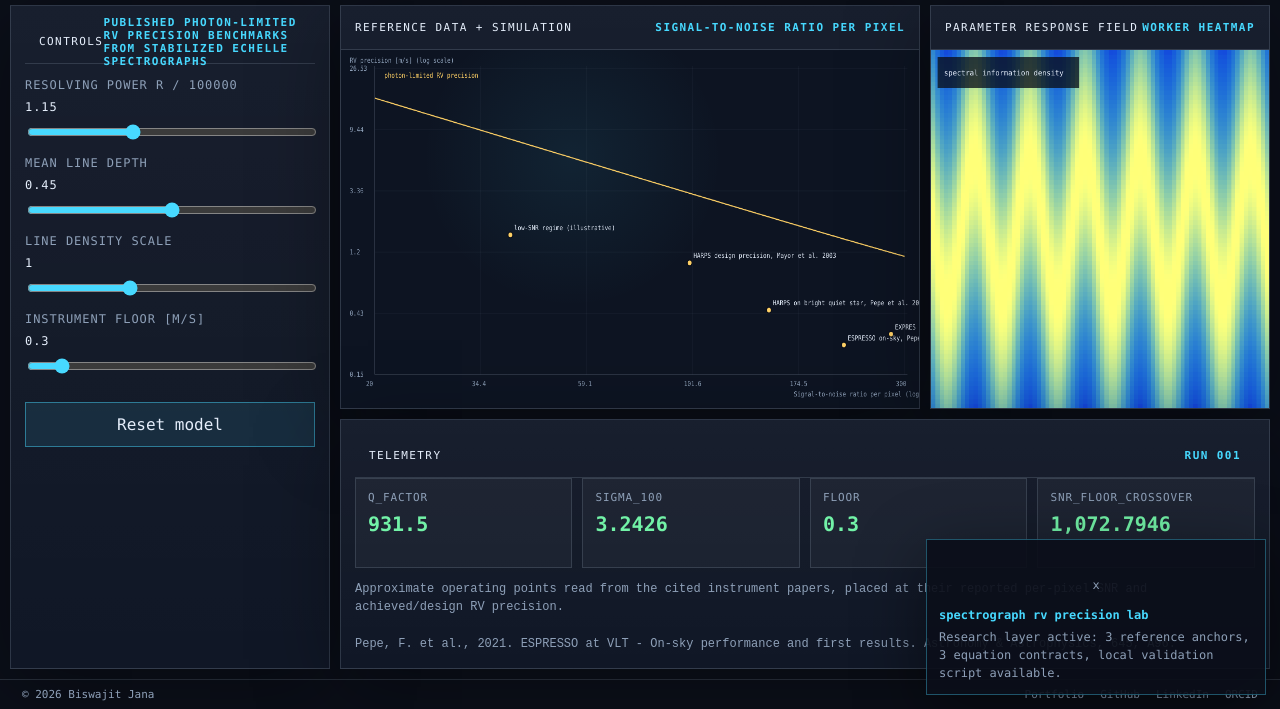
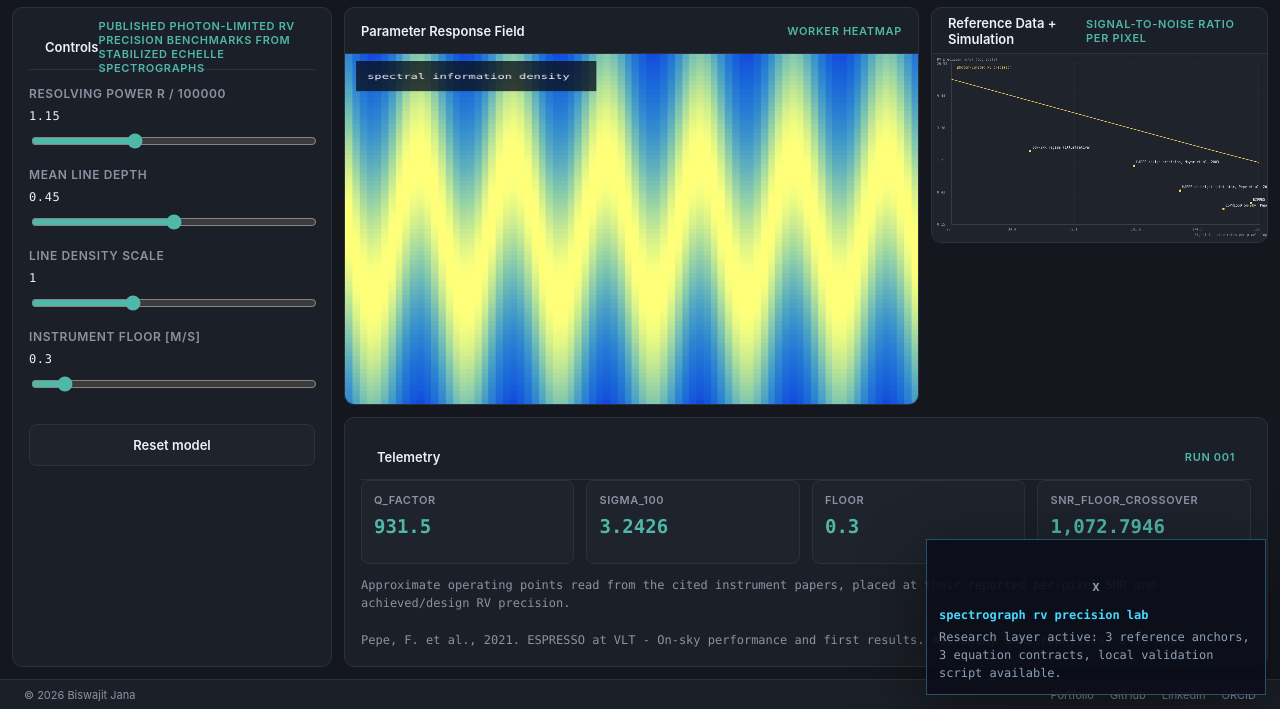
Before and after one commit to Biswajit1999/spectrograph-rv-precision-lab, a website: page index.html in a window 1280 px wide. Shown: the part 91-800 px from the top of the page. Drawn offline with Linux system fonts and the light colour scheme.

Commit message:
Redesign dashboard: clean modern scientific look with bespoke teal (spectroscopy theme) accent
Replaces the shared neon-terminal template (hard rectangles, harsh cyan/green
glow, monospace-everywhere) with a soft-dark, rounded-panel design: Inter
sans-serif for UI text (monospace kept only for numeric readouts), generous
padding, and a distinct accent colour per lab so repos read as individually
designed rather than fifty copies of one template. Real-data reference
markers stay a consistent amber-gold across all labs as a deliberate
provenance convention. No HTML structure, class names, or physics changed.

```diff
--- a/app.js
+++ b/app.js
@@ -9,9 +9,9 @@
 const LOG=LAB.logLog;
 const toLog=v=>LOG?Math.log10(Math.max(v,1e-6)):v;
 function bounds(series,points){const xs=[],ys=[];for(const s of series||[]){xs.push(...s.x);ys.push(...s.y)}for(const p of points||[]){xs.push(p.x);ys.push(p.y)}const raw={minX:Math.min(...xs),maxX:Math.max(...xs),minY:Math.min(...ys),maxY:Math.max(...ys)};if(!LOG)return raw;return{minX:toLog(raw.minX),maxX:toLog(raw.maxX),minY:toLog(raw.minY),maxY:toLog(raw.maxY)}}
-function drawAxes(ctx,w,h,b){ctx.strokeStyle='rgba(148,163,184,.35)';ctx.lineWidth=1;ctx.beginPath();ctx.moveTo(70,28);ctx.lineTo(70,h-58);ctx.lineTo(w-24,h-58);ctx.stroke();ctx.fillStyle='#8ea0b8';ctx.font='12px Consolas, monospace';ctx.fillText(LAB.yLabel,18,22);ctx.fillText(LAB.xLabel,w-260,h-20);for(let i=0;i<=5;i++){const x=70+(w-100)*i/5,y=h-58-(h-90)*i/5;const xv=b.minX+(b.maxX-b.minX)*i/5,yv=b.minY+(b.maxY-b.minY)*i/5;ctx.fillText(fmt(LOG?10**xv:xv,LOG?1:2),x-18,h-38);ctx.fillText(fmt(LOG?10**yv:yv,LOG?2:2),18,y+4);ctx.strokeStyle='rgba(148,163,184,.10)';ctx.beginPath();ctx.moveTo(x,28);ctx.lineTo(x,h-58);ctx.moveTo(70,y);ctx.lineTo(w-24,y);ctx.stroke()}}
-function drawSeries(){const canvas=$('seriesCanvas'),ctx=canvas.getContext('2d'),w=canvas.width,h=canvas.height;ctx.clearRect(0,0,w,h);const series=state.result?.series||[],points=state.reference?.points||[],b=bounds(series,points);const padY=(b.maxY-b.minY||1)*.12;b.minY-=padY;b.maxY+=padY;drawAxes(ctx,w,h,b);const sx=x=>70+(toLog(x)-b.minX)/(b.maxX-b.minX||1)*(w-100),sy=y=>h-58-(toLog(y)-b.minY)/(b.maxY-b.minY||1)*(h-90);for(const s of series){ctx.strokeStyle=s.color||'#47d9ff';ctx.lineWidth=2;ctx.beginPath();s.x.forEach((x,i)=>{const px=sx(x),py=sy(s.y[i]);if(i)ctx.lineTo(px,py);else ctx.moveTo(px,py)});ctx.stroke();ctx.fillStyle=s.color||'#47d9ff';ctx.fillText(s.name,90,48+18*series.indexOf(s))}for(const p of points){const x=sx(p.x),y=sy(p.y);ctx.fillStyle='#ffd166';ctx.strokeStyle='#0b0f19';ctx.lineWidth=2;ctx.beginPath();ctx.arc(x,y,5,0,Math.PI*2);ctx.fill();ctx.stroke();ctx.fillStyle='#e5eefb';ctx.fillText(p.label||'reference',x+8,y-8)}}
-function drawHeatmap(){const canvas=$('heatCanvas'),ctx=canvas.getContext('2d'),w=canvas.width,h=canvas.height;const m=state.result?.heatmap;if(!m)return;const img=ctx.createImageData(w,h);for(let y=0;y<h;y++){for(let x=0;x<w;x++){const ix=Math.floor(x/w*m.n),iy=Math.floor(y/h*m.n),v=m.values[iy*m.n+ix];const o=(y*w+x)*4;img.data[o]=Math.min(255,20+240*v);img.data[o+1]=Math.min(255,70+190*Math.sqrt(v));img.data[o+2]=Math.min(255,120+100*(1-v));img.data[o+3]=255}}ctx.putImageData(img,0,0);ctx.fillStyle='rgba(11,15,25,.78)';ctx.fillRect(12,12,260,54);ctx.fillStyle='#e5eefb';ctx.font='13px Consolas, monospace';ctx.fillText(m.label,24,44)}
+function drawAxes(ctx,w,h,b){ctx.strokeStyle='rgba(148,163,184,.35)';ctx.lineWidth=1;ctx.beginPath();ctx.moveTo(70,28);ctx.lineTo(70,h-58);ctx.lineTo(w-24,h-58);ctx.stroke();ctx.fillStyle='#8b93a3';ctx.font='12px Consolas, monospace';ctx.fillText(LAB.yLabel,18,22);ctx.fillText(LAB.xLabel,w-260,h-20);for(let i=0;i<=5;i++){const x=70+(w-100)*i/5,y=h-58-(h-90)*i/5;const xv=b.minX+(b.maxX-b.minX)*i/5,yv=b.minY+(b.maxY-b.minY)*i/5;ctx.fillText(fmt(LOG?10**xv:xv,LOG?1:2),x-18,h-38);ctx.fillText(fmt(LOG?10**yv:yv,LOG?2:2),18,y+4);ctx.strokeStyle='rgba(148,163,184,.10)';ctx.beginPath();ctx.moveTo(x,28);ctx.lineTo(x,h-58);ctx.moveTo(70,y);ctx.lineTo(w-24,y);ctx.stroke()}}
+function drawSeries(){const canvas=$('seriesCanvas'),ctx=canvas.getContext('2d'),w=canvas.width,h=canvas.height;ctx.clearRect(0,0,w,h);const series=state.result?.series||[],points=state.reference?.points||[],b=bounds(series,points);const padY=(b.maxY-b.minY||1)*.12;b.minY-=padY;b.maxY+=padY;drawAxes(ctx,w,h,b);const sx=x=>70+(toLog(x)-b.minX)/(b.maxX-b.minX||1)*(w-100),sy=y=>h-58-(toLog(y)-b.minY)/(b.maxY-b.minY||1)*(h-90);for(const s of series){ctx.strokeStyle=s.color||'#4fb8a8';ctx.lineWidth=2;ctx.beginPath();s.x.forEach((x,i)=>{const px=sx(x),py=sy(s.y[i]);if(i)ctx.lineTo(px,py);else ctx.moveTo(px,py)});ctx.stroke();ctx.fillStyle=s.color||'#4fb8a8';ctx.fillText(s.name,90,48+18*series.indexOf(s))}for(const p of points){const x=sx(p.x),y=sy(p.y);ctx.fillStyle='#ffd166';ctx.strokeStyle='#14171d';ctx.lineWidth=2;ctx.beginPath();ctx.arc(x,y,5,0,Math.PI*2);ctx.fill();ctx.stroke();ctx.fillStyle='#eef1f6';ctx.fillText(p.label||'reference',x+8,y-8)}}
+function drawHeatmap(){const canvas=$('heatCanvas'),ctx=canvas.getContext('2d'),w=canvas.width,h=canvas.height;const m=state.result?.heatmap;if(!m)return;const img=ctx.createImageData(w,h);for(let y=0;y<h;y++){for(let x=0;x<w;x++){const ix=Math.floor(x/w*m.n),iy=Math.floor(y/h*m.n),v=m.values[iy*m.n+ix];const o=(y*w+x)*4;img.data[o]=Math.min(255,20+240*v);img.data[o+1]=Math.min(255,70+190*Math.sqrt(v));img.data[o+2]=Math.min(255,120+100*(1-v));img.data[o+3]=255}}ctx.putImageData(img,0,0);ctx.fillStyle='rgba(11,15,25,.78)';ctx.fillRect(12,12,260,54);ctx.fillStyle='#eef1f6';ctx.font='13px Consolas, monospace';ctx.fillText(m.label,24,44)}
 function draw(){drawSeries();drawHeatmap()}
 function renderMetrics(){const root=$('metrics');root.innerHTML='';for(const [k,v] of Object.entries(state.result?.metrics||{})){const d=document.createElement('div');d.className='metric';d.innerHTML=`<span>${k}</span><strong>${fmt(v,4)}</strong>`;root.appendChild(d)}}
 function tick(now){state.frames++;if(now-state.lastFrame>1000){$('frameRate').textContent=Math.round(state.frames*1000/(now-state.lastFrame))+' fps';state.frames=0;state.lastFrame=now}requestAnimationFrame(tick)}
--- a/styles.css
+++ b/styles.css
@@ -1,46 +1,49 @@
 :root {
   color-scheme: dark;
-  --bg: #0b0f19;
-  --panel: #101726;
-  --panel-2: #0d1422;
-  --line: rgba(148, 163, 184, 0.22);
-  --text: #e5eefb;
-  --muted: #8ea0b8;
-  --cyan: #47d9ff;
-  --green: #72f2a7;
-  --amber: #ffd166;
-  --red: #ff6b7a;
+  --bg: #14171d;
+  --panel: #1b1f27;
+  --panel-2: #1e232c;
+  --line: #2c313d;
+  --text: #eef1f6;
+  --muted: #8b93a3;
+  --accent: #4fb8a8;
+  --accent-soft: rgba(79,184,168,0.14);
+  --marker: #f2b866;
+  --red: #e8778a;
+  --sans: "Inter", "Segoe UI", system-ui, -apple-system, Arial, sans-serif;
+  --mono: "IBM Plex Mono", "Roboto Mono", "Fira Code", Consolas, monospace;
 }
 
 * { box-sizing: border-box; }
-html, body { margin: 0; min-height: 100%; background: var(--bg); color: var(--text); font-family: "Roboto Mono", "Fira Code", Consolas, monospace; }
+html, body { margin: 0; min-height: 100%; background: var(--bg); color: var(--text); font-family: var(--sans); }
 body { overflow: hidden; }
 .shell { width: 100vw; height: calc(100vh - 30px); display: grid; grid-template-rows: 86px 1fr; }
-.topbar { display: flex; align-items: center; justify-content: space-between; padding: 18px 22px; border-bottom: 1px solid var(--line); background: linear-gradient(90deg, rgba(71,217,255,.08), transparent 45%), #0b0f19; }
-.eyebrow { margin: 0 0 6px; color: var(--cyan); text-transform: uppercase; letter-spacing: .2em; font-size: 11px; }
-h1 { margin: 0; font-size: clamp(22px, 3vw, 42px); letter-spacing: -0.04em; }
+.topbar { display: flex; align-items: center; justify-content: space-between; padding: 18px 24px; border-bottom: 1px solid var(--line); background: var(--panel); }
+.eyebrow { margin: 0 0 6px; color: var(--accent); text-transform: uppercase; letter-spacing: .1em; font-size: 11px; font-weight: 600; }
+h1 { margin: 0; font-size: clamp(20px, 2.6vw, 34px); font-weight: 600; letter-spacing: -0.01em; }
 .status-card { min-width: 210px; display: grid; gap: 4px; justify-items: end; color: var(--muted); }
-.status-card strong { color: var(--green); font-size: 22px; }
-.grid { min-height: 0; display: grid; grid-template-columns: 320px 1.45fr .85fr; grid-template-rows: 1fr 250px; gap: 10px; padding: 10px; }
-.panel { min-width: 0; min-height: 0; border: 1px solid var(--line); background: linear-gradient(180deg, rgba(255,255,255,.035), transparent), var(--panel); box-shadow: 0 18px 80px rgba(0,0,0,.35); }
-.controls { grid-row: 1 / span 2; padding: 14px; overflow: auto; }
+.status-card strong { color: var(--accent); font-size: 20px; font-weight: 600; }
+.grid { min-height: 0; display: grid; grid-template-columns: 320px 1.45fr .85fr; grid-template-rows: 1fr 150px 250px; gap: 12px; padding: 12px; }
+.panel { min-width: 0; min-height: 0; border: 1px solid var(--line); border-radius: 10px; background: var(--panel); overflow: hidden; }
+.controls { grid-row: 1 / span 3; padding: 16px; overflow: auto; }
 .plot-panel { padding: 0; }
-.heat-panel { padding: 0; }
-.telemetry { grid-column: 2 / span 2; padding: 14px; display: grid; grid-template-rows: auto 1fr; }
-.panel-title { height: 44px; display: flex; align-items: center; justify-content: space-between; padding: 0 14px; border-bottom: 1px solid var(--line); color: var(--muted); text-transform: uppercase; letter-spacing: .13em; font-size: 11px; }
-.panel-title span { color: var(--text); }
-.panel-title b { color: var(--cyan); font-weight: 600; }
-canvas { width: 100%; height: calc(100% - 44px); display: block; background: radial-gradient(circle at 40% 30%, rgba(71,217,255,.08), transparent 35%), var(--panel-2); }
-label { display: grid; gap: 8px; margin: 14px 0; color: var(--muted); font-size: 12px; text-transform: uppercase; letter-spacing: .08em; }
-label output { color: var(--text); float: right; }
-input[type="range"] { width: 100%; accent-color: var(--cyan); }
-button { width: 100%; margin-top: 12px; border: 1px solid rgba(71,217,255,.45); background: rgba(71,217,255,.10); color: var(--text); padding: 12px 14px; font: inherit; cursor: pointer; }
-button:hover { background: rgba(71,217,255,.18); }
-.metrics { display: grid; grid-template-columns: repeat(4, minmax(0, 1fr)); gap: 10px; }
-.metric { border: 1px solid var(--line); background: rgba(255,255,255,.035); padding: 12px; min-height: 78px; }
-.metric span { display: block; color: var(--muted); font-size: 11px; text-transform: uppercase; letter-spacing: .08em; }
-.metric strong { display: block; margin-top: 8px; color: var(--green); font-size: 20px; white-space: nowrap; overflow: hidden; text-overflow: ellipsis; }
-pre { margin: 12px 0 0; white-space: pre-wrap; color: var(--muted); line-height: 1.55; font-size: 12px; }
+.resid-panel { padding: 0; }
+.heat-panel { padding: 0; grid-row: 1 / span 2; }
+.telemetry { grid-column: 2 / span 2; padding: 16px; display: grid; grid-template-rows: auto 1fr; }
+.panel-title { height: 46px; display: flex; align-items: center; justify-content: space-between; padding: 0 16px; border-bottom: 1px solid var(--line); color: var(--muted); text-transform: uppercase; letter-spacing: .06em; font-size: 11px; font-weight: 600; }
+.panel-title span { color: var(--text); text-transform: none; letter-spacing: 0; font-weight: 600; font-size: 13px; }
+.panel-title b { color: var(--accent); font-weight: 600; }
+canvas { width: 100%; height: calc(100% - 46px); display: block; background: var(--panel-2); }
+label { display: grid; gap: 8px; margin: 16px 0; color: var(--muted); font-size: 12px; text-transform: uppercase; letter-spacing: .05em; font-weight: 600; }
+label output { color: var(--text); float: right; font-family: var(--mono); text-transform: none; font-weight: 400; }
+input[type="range"] { width: 100%; accent-color: var(--accent); }
+button { width: 100%; margin-top: 14px; border: 1px solid var(--line); border-radius: 8px; background: var(--panel-2); color: var(--text); padding: 12px 14px; font: 600 13px var(--sans); cursor: pointer; transition: border-color .12s ease, color .12s ease; }
+button:hover { border-color: var(--accent); color: var(--accent); }
+.metrics { display: grid; grid-template-columns: repeat(4, minmax(0, 1fr)); gap: 12px; }
+.metric { border: 1px solid var(--line); border-radius: 8px; background: var(--panel-2); padding: 12px; min-height: 78px; }
+.metric span { display: block; color: var(--muted); font-size: 11px; text-transform: uppercase; letter-spacing: .05em; font-weight: 600; }
+.metric strong { display: block; margin-top: 8px; color: var(--accent); font-size: 19px; font-family: var(--mono); white-space: nowrap; overflow: hidden; text-overflow: ellipsis; }
+pre { margin: 12px 0 0; white-space: pre-wrap; color: var(--muted); line-height: 1.55; font-size: 12px; font-family: var(--mono); }
 @media (max-width: 1100px) {
   body { overflow: auto; }
   .shell { height: auto; min-height: 100vh; }
@@ -49,7 +52,7 @@
   .metrics { grid-template-columns: repeat(2, minmax(0, 1fr)); }
 }
 
-.site-footer { height: 30px; display: flex; align-items: center; justify-content: space-between; padding: 0 22px; border-top: 1px solid var(--line); background: #0b0f19; font-size: 11px; color: var(--muted); }
+.site-footer { height: 30px; display: flex; align-items: center; justify-content: space-between; padding: 0 24px; border-top: 1px solid var(--line); background: var(--panel); font-size: 11px; color: var(--muted); }
 .site-footer nav { display: flex; gap: 16px; }
 .site-footer a { color: var(--muted); text-decoration: none; }
-.site-footer a:hover { color: var(--cyan); }
+.site-footer a:hover { color: var(--accent); }
```
Also changed, not shown: physicsWorker.js.
